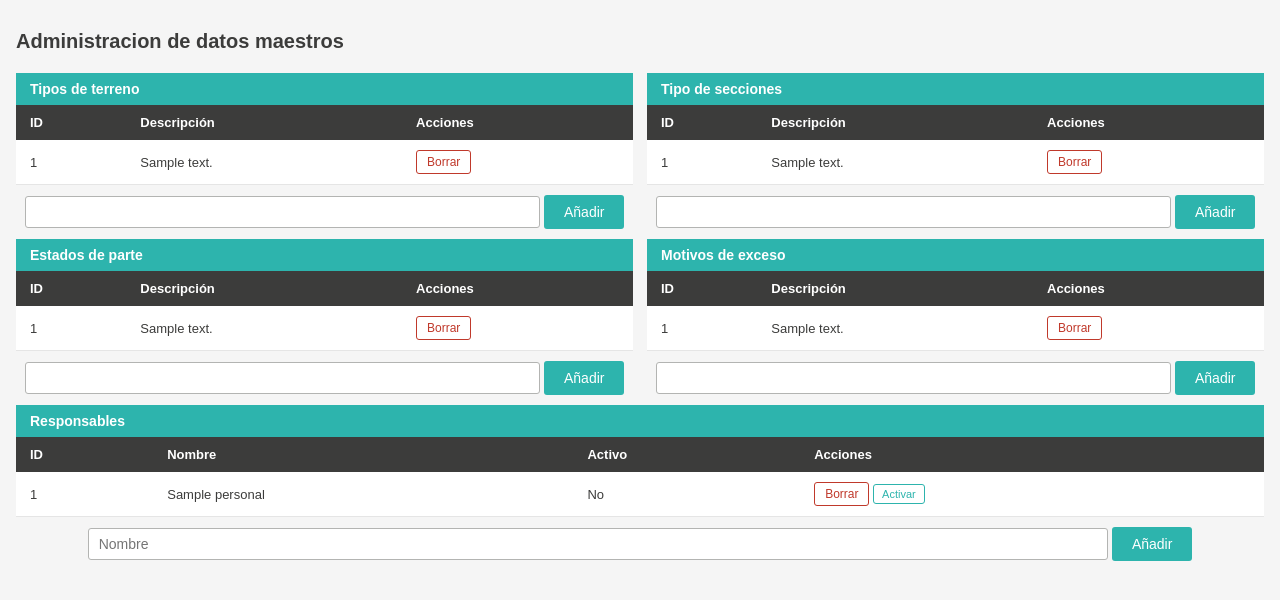
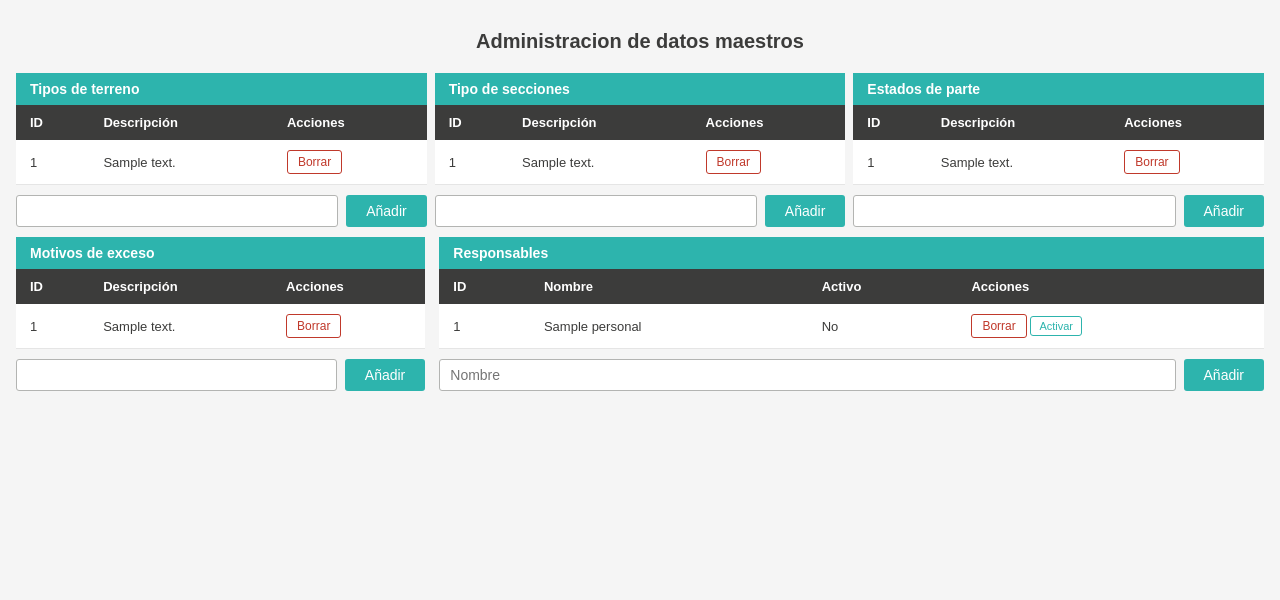
Before and after one commit to miguelrm81/app_partes, a Flask app: template templates/admin.html in a window 1280 px wide. Shown: the part 41-641 px from the top of the page. Run offline with Flask 3, Linux system fonts and the light colour scheme; the template is opened without the code that fills it: most values are stand-ins (such as "Sample title", 1, 10 or a date in 2020).

Commit message:
estilo 3 columnas admin

```diff
--- a/static/styles.css
+++ b/static/styles.css
@@ -36,13 +36,16 @@ nav .logo {
   max-width: 1300px;
   margin: 30px auto;
   padding: 0 16px;
+
 }
+
 
 /* TÍTULO DE PÁGINA */
 h1 {
   font-size: 20px;
   color: #3C3C3B;
   margin-bottom: 20px;
+  text-align: center;
 }
 
 h2 {
@@ -134,6 +137,12 @@ textarea {
   gap: 14px;
 }
 
+.dos-columnas-admin {
+  display: grid;
+  grid-template-columns: 0.66fr 1.33fr;
+  gap: 14px;
+}
+
 .tres-columnas {
   display: grid;
   grid-template-columns: 1fr 1fr 1fr;
@@ -166,7 +175,7 @@ textarea {
   background-color: #2DB4AD;
   color: white;
   border: none;
-  padding: 9px 20px;
+  padding: 8px 20px;
   font-size: 14px;
   border-radius: 3px;
   cursor: pointer;
@@ -306,15 +315,22 @@ tr:hover td {
 
 /* ADMIN */
 .boton_admin {
-
   gap: 8px;
   margin-top: 10px;
   text-align: center;
   margin-bottom: 10px;
 }
 
+.boton_admin form {
+  display: grid;
+  grid-template-columns: 1fr auto;
+  gap: 8px;
+  align-items: center;
+}
+
 .boton_admin input {
-  flex: 1;
+  width: 100%;
+  box-sizing: border-box;
   margin-bottom: 0;
 }
 
--- a/templates/admin.html
+++ b/templates/admin.html
@@ -17,7 +17,7 @@
 
 <div class="contenedor">
     <h1>Administracion de datos maestros</h1>
-    <div class="dos-columnas">
+    <div class="tres-columnas">
         <div>
             <h2>Tipos de terreno</h2>
                 <table>
@@ -80,9 +80,7 @@
                     </form>
                 </div>
         </div>
-    </div>
 
-    <div class="dos-columnas">
         <div>
             <h2>Estados de parte</h2>
             <table>
@@ -114,7 +112,9 @@
                 </form>
             </div>
         </div>
+    </div>
 
+    <div class ="dos-columnas-admin">
         <div>
             <h2>Motivos de exceso</h2>
             <table>
@@ -146,9 +146,7 @@
                 </form>
             </div>
         </div>
-    </div>
 
-    <div>
         <div>
             <h2>Responsables</h2>
             <table>
@@ -188,3 +186,5 @@
         </div>
     </div>
 </div>
+</body>
+</html>
```
